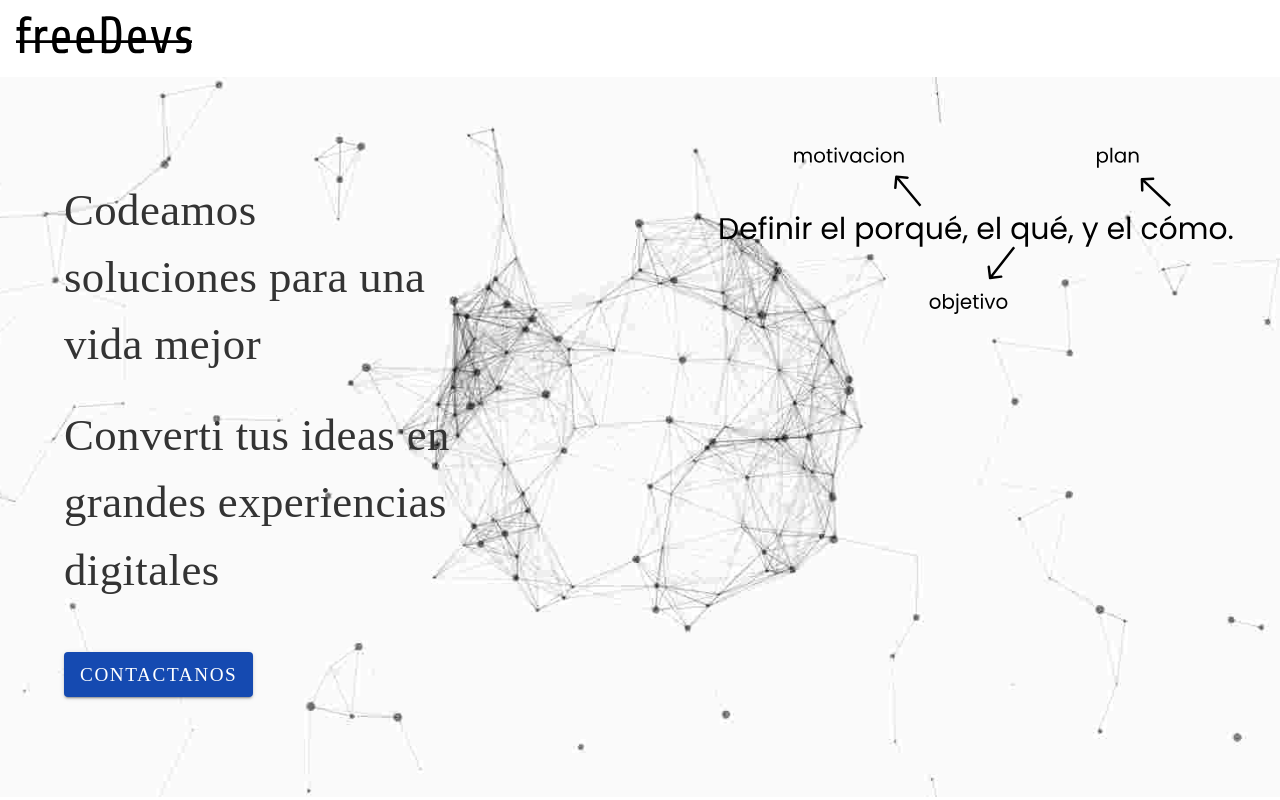
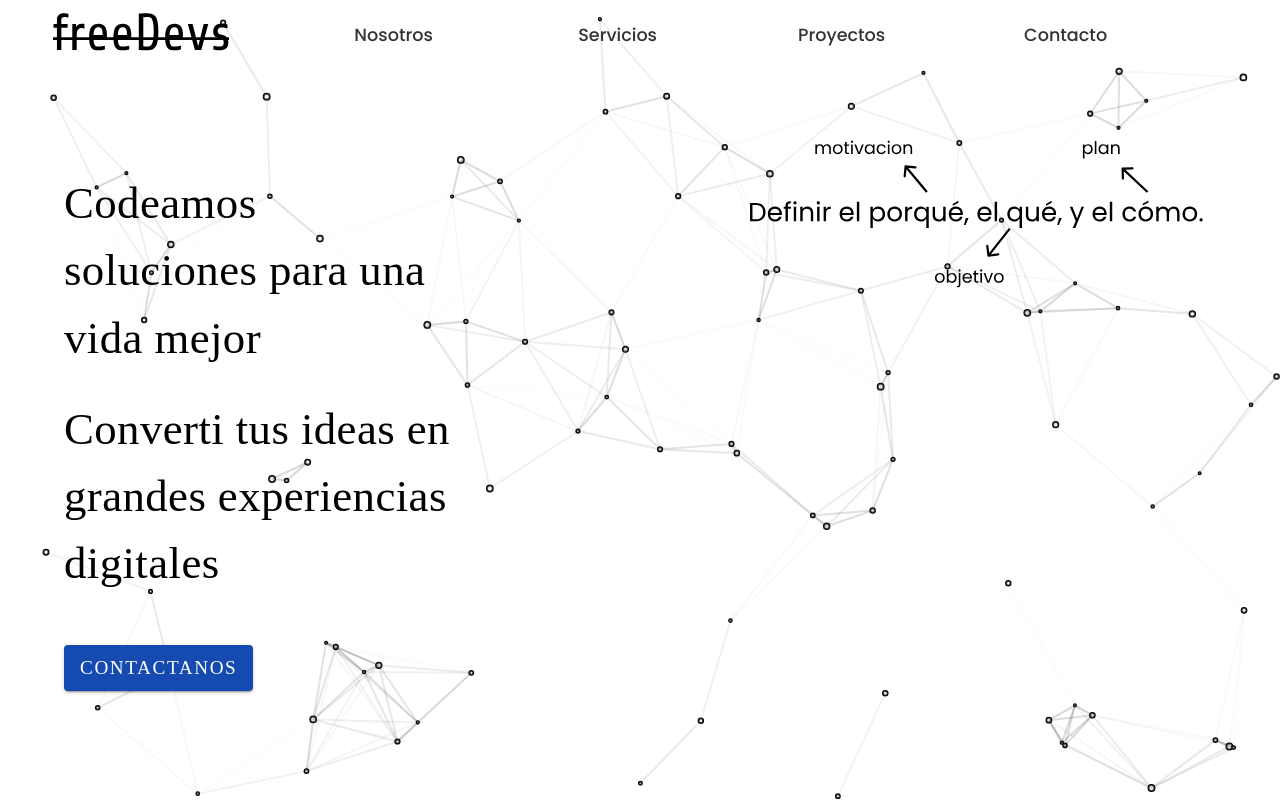
Before and after one commit to laumansillaa/freeDevs, a React (Vite) app in the folder client/: page / in a window 1280 px wide. Built offline with nearby package versions, Linux system fonts and the light colour scheme.

Commit message:
correcion particles

```diff
--- a/client/src/App.css
+++ b/client/src/App.css
@@ -1,7 +1,10 @@
+@import url('https://fonts.googleapis.com/css2?family=Montserrat:wght@600&family=Poppins:wght@500&display=swap');
+
 #root {
   width: 100%;
   height: 100%;
   margin: 0;
   /* padding: 2rem; */
   text-align: center;
+
 }
--- a/client/src/App.jsx
+++ b/client/src/App.jsx
@@ -1,8 +1,8 @@
+import {Routes, Route} from 'react-router-dom'
 import Home from './components/home/home'
+import Nav from './components/nav/nav';
 import './App.css'
-import BackgroundParticles from './components/particles/index'
-import Page from './components/page/page'
-import Nav from './components/nav/nav';
+import BackgroundParticles from './components/particles';
 
 function App() {
 
@@ -10,13 +10,11 @@ function App() {
   return (
 
     <div className="App">
-        {/* <BackgroundParticles/> */}
-
         <Nav/>
-
-        <Home/>
-
-
+          <BackgroundParticles/>
+        <Routes>
+          <Route path='/' element={<Home/>}/>
+        </Routes>
     </div>
   )
 }
--- a/client/src/components/home/home.jsx
+++ b/client/src/components/home/home.jsx
@@ -14,7 +14,7 @@ const Home = () => {
                         sx={{
                             fontFamily: 'Bebas Neue',
                             fontSize: '2.8rem',
-                            // color: '#333333'
+                            color: '#000'
                         }}
                     >Codeamos soluciones para una vida mejor</Typography>
                 </Box>
@@ -22,7 +22,8 @@ const Home = () => {
                     <Typography
                         sx={{
                             fontFamily: 'Bebas Neue',
-                            fontSize: '2.8rem'
+                            fontSize: '2.8rem',
+                            color: '#000',
                         }}
                     >Converti tus ideas en grandes experiencias digitales</Typography>
                 </Box>
--- a/client/src/components/home/styles/index.module.css
+++ b/client/src/components/home/styles/index.module.css
@@ -1,10 +1,10 @@
 .containerHome{
     display: flex;
-    /* height: 100vh; */
     height: 90vh;
-    background-image: url('../../../assets/particles.png');
+    /* background-image: url('../../../assets/particles.png');
     background-position: center center;
-    background-size: cover;
+    background-size: cover; */
+
 }
 
 .containerMotivation{
@@ -13,10 +13,13 @@
     display: flex;
     justify-content: flex-start;
     align-items: flex-start;
+    z-index: 1;
+
 }
 
 .motivation{
-    width: 85%;
+    width: 75%;
+
 }
 
 .containerTxtHome{
@@ -25,6 +28,7 @@
     flex-direction: column;
     justify-content: center;
     padding-left: 4rem;
+    z-index: 1;
 }
 
 .contHomeTxt{
@@ -36,6 +40,7 @@
 .contHomeTxtTwo{
     width: 80%;
     text-align: start;
+    z-index: 1;
 }
 
 .contHomeBtn{
--- a/client/src/components/nav/nav.jsx
+++ b/client/src/components/nav/nav.jsx
@@ -1,4 +1,5 @@
 import {Box, Typography} from '@mui/material'
+import {Link} from 'react-router-dom'
 import freeDev from '../../assets/svg/freeDevs.svg'
 import style from './styles/index.module.css'
 
@@ -8,11 +9,22 @@ const Nav = () => {
 
     return (
         <Box className={style.contNav} >
-            <Box>
+            <Box className={style.contImgNav}>
                 <img src={freeDev} alt='freeDev-svg'/>
             </Box>
-            <Box>
-                {/* <Typography>Hola</Typography> */}
+            <Box className={style.contItemsNav}>
+                <Box className={style.boxItem}>
+                    <Link to='/a' className={style.itemNav}>Nosotros</Link>
+                </Box>
+                <Box className={style.boxItem}>
+                    <Link to='/a' className={style.itemNav}>Servicios</Link>
+                </Box>
+                <Box className={style.boxItem}>
+                    <Link to='/a' className={style.itemNav}>Proyectos</Link>
+                </Box>
+                <Box className={style.boxItem}>
+                    <Link to='/a' className={style.itemNav}>Contacto</Link>
+                </Box>
             </Box>
         </Box>
     )
--- a/client/src/components/nav/styles/index.module.css
+++ b/client/src/components/nav/styles/index.module.css
@@ -1,5 +1,33 @@
 .contNav{
     display: flex;
     width: 100%;
-    margin: 1rem;
+    /* padding: 1rem; */
+
 }
+
+.contImgNav{
+    width: 20%;
+    padding: .8rem;
+    z-index: 1;
+
+}
+
+.contItemsNav{
+    display: flex;
+    align-items: center;
+    width: 70%;
+    z-index: 1;
+}
+
+.boxItem{
+    width: 25%;
+    padding: .8rem;
+}
+
+.itemNav{
+    color: #333333;
+    text-decoration: none;
+    font-family: Poppins;
+    font-size: 1.1rem;
+
+}
--- a/client/src/components/particles/index.jsx
+++ b/client/src/components/particles/index.jsx
@@ -69,7 +69,7 @@ const BackgroundParticles = () => {
             line_linked: {
               enable: true,
               distance: 150,
-              color: '#333333',
+              color: '#000',
               opacity: 0.2,
               width: 2,
             },
--- a/client/src/index.css
+++ b/client/src/index.css
@@ -2,7 +2,6 @@
   font-size: 16px;
   line-height: 24px;
   font-weight: 400;
-
   color-scheme: light dark;
   background-color: #fff;
   color: #333333;
--- a/client/src/main.jsx
+++ b/client/src/main.jsx
@@ -1,10 +1,13 @@
 import React from 'react'
 import ReactDOM from 'react-dom/client'
 import App from './App'
+import {BrowserRouter} from 'react-router-dom'
 import './index.css'
 
 ReactDOM.createRoot(document.getElementById('root')).render(
   <React.StrictMode>
-    <App />
+    <BrowserRouter>
+      <App />
+    </BrowserRouter>
   </React.StrictMode>
 )
```
